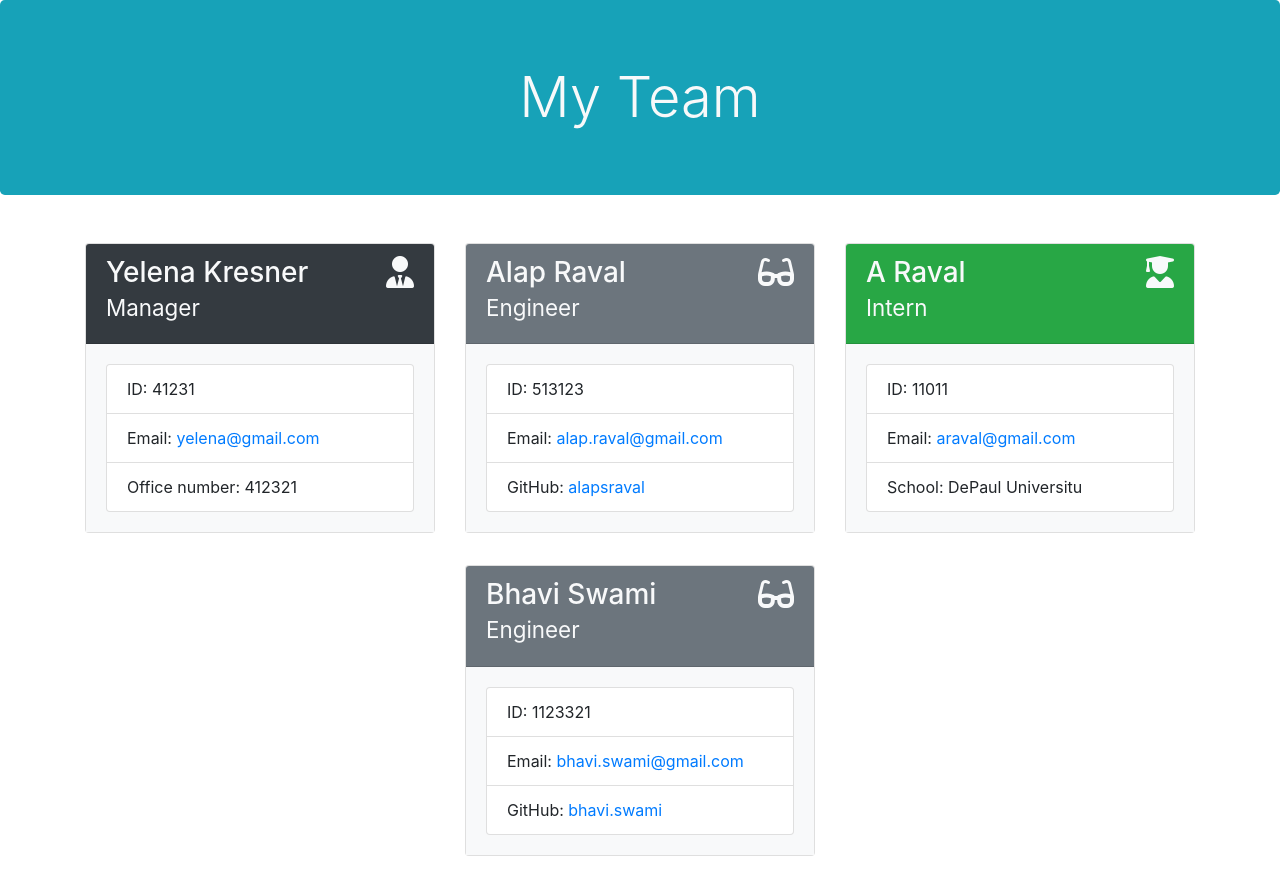
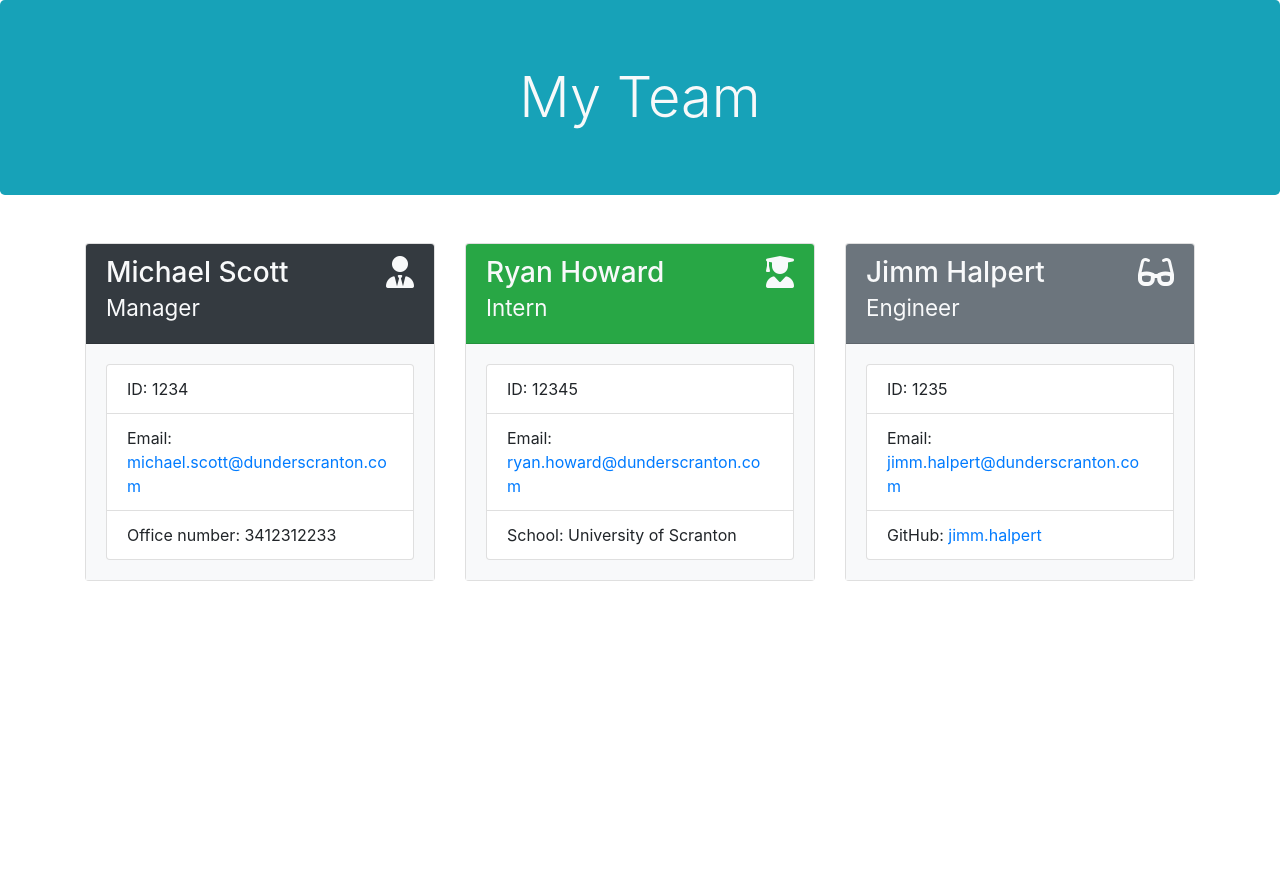
Before and after one commit to alapsraval/team-profile-generator, a website: page dist/index.html in a window 1280 px wide. After the commit the page ends 800 px from the top, so only its background shows below. Drawn offline with nearby package versions, Linux system fonts and the light colour scheme.

```diff
--- a/dist/index.html
+++ b/dist/index.html
@@ -19,39 +19,30 @@
             <div class="row justify-content-center">
         <div class="col-md-4 py-3">
                 <div class="card">
-                    <div class="card-header text-light bg-dark"><span class="float-left h3">Yelena Kresner<br><small>Manager</small></span><i class="fas fa-user-tie fa-2x float-right"></i> </div>
+                    <div class="card-header text-light bg-dark"><span class="float-left h3">Michael Scott<br><small>Manager</small></span><i class="fas fa-user-tie fa-2x float-right"></i> </div>
                     <div class="card-body bg-light">
                         <ul class="list-group">
-                        <li class="list-group-item">ID: 41231</li>
-                        <li class="list-group-item">Email: <a href="mailto: yelena@gmail.com" target="_blank">yelena@gmail.com</a></li>
-                        <li class="list-group-item">Office number: 412321</li></ul></div>
+                        <li class="list-group-item">ID: 1234</li>
+                        <li class="list-group-item">Email: <a href="mailto: michael.scott@dunderscranton.com" target="_blank">michael.scott@dunderscranton.com</a></li>
+                        <li class="list-group-item">Office number: 3412312233</li></ul></div>
                 </div>
             </div><div class="col-md-4 py-3">
                 <div class="card">
-                    <div class="card-header text-light bg-secondary"><span class="float-left h3">Alap Raval<br><small>Engineer</small></span><i class="fas fa-glasses fa-2x float-right"></i> </div>
+                    <div class="card-header text-light bg-success"><span class="float-left h3">Ryan Howard<br><small>Intern</small></span><i class="fas fa-user-graduate fa-2x float-right"></i> </div>
                     <div class="card-body bg-light">
                         <ul class="list-group">
-                        <li class="list-group-item">ID: 513123</li>
-                        <li class="list-group-item">Email: <a href="mailto: alap.raval@gmail.com" target="_blank">alap.raval@gmail.com</a></li>
-                        <li class="list-group-item">GitHub: <a href="https://github.com/alapsraval" target="_blank">alapsraval</a></li></ul></div>
+                        <li class="list-group-item">ID: 12345</li>
+                        <li class="list-group-item">Email: <a href="mailto: ryan.howard@dunderscranton.com" target="_blank">ryan.howard@dunderscranton.com</a></li>
+                        <li class="list-group-item">School: University of Scranton</li></ul></div>
                 </div>
             </div><div class="col-md-4 py-3">
                 <div class="card">
-                    <div class="card-header text-light bg-success"><span class="float-left h3">A Raval<br><small>Intern</small></span><i class="fas fa-user-graduate fa-2x float-right"></i> </div>
+                    <div class="card-header text-light bg-secondary"><span class="float-left h3">Jimm Halpert<br><small>Engineer</small></span><i class="fas fa-glasses fa-2x float-right"></i> </div>
                     <div class="card-body bg-light">
                         <ul class="list-group">
-                        <li class="list-group-item">ID: 11011</li>
-                        <li class="list-group-item">Email: <a href="mailto: araval@gmail.com" target="_blank">araval@gmail.com</a></li>
-                        <li class="list-group-item">School: DePaul Universitu</li></ul></div>
-                </div>
-            </div><div class="col-md-4 py-3">
-                <div class="card">
-                    <div class="card-header text-light bg-secondary"><span class="float-left h3">Bhavi Swami<br><small>Engineer</small></span><i class="fas fa-glasses fa-2x float-right"></i> </div>
-                    <div class="card-body bg-light">
-                        <ul class="list-group">
-                        <li class="list-group-item">ID: 1123321</li>
-                        <li class="list-group-item">Email: <a href="mailto: bhavi.swami@gmail.com" target="_blank">bhavi.swami@gmail.com</a></li>
-                        <li class="list-group-item">GitHub: <a href="https://github.com/bhavi.swami" target="_blank">bhavi.swami</a></li></ul></div>
+                        <li class="list-group-item">ID: 1235</li>
+                        <li class="list-group-item">Email: <a href="mailto: jimm.halpert@dunderscranton.com" target="_blank">jimm.halpert@dunderscranton.com</a></li>
+                        <li class="list-group-item">GitHub: <a href="https://github.com/jimm.halpert" target="_blank">jimm.halpert</a></li></ul></div>
                 </div>
             </div>
         </div>
```
Also changed, not shown: README.md, screenshot.png, 1 other file.
